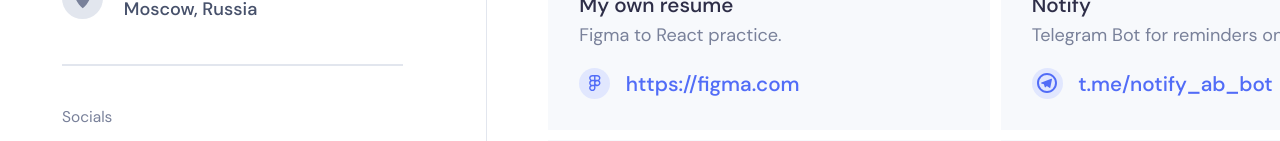
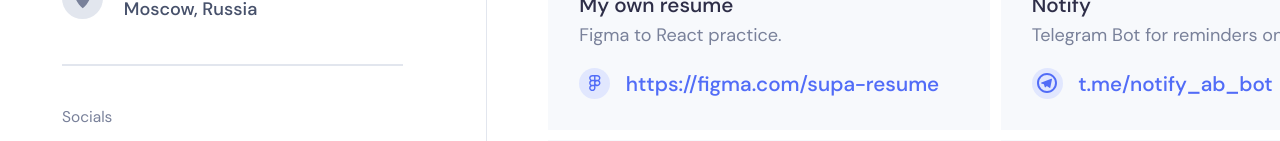
Before and after one commit to baaaka04/supa, a React (Vite) app: page / in a window 1280 px wide. Shown: the part 811-952 px from the top of the page. Built offline with nearby package versions, Linux system fonts and the light colour scheme.

Commit message:
fix: figma link

```diff
--- a/src/LastProjects.jsx
+++ b/src/LastProjects.jsx
@@ -15,8 +15,8 @@ export function LastProjects() {
         {
             name: 'My own resume',
             descr: 'Figma to React practice.',
-            link: 'https://figma.com',
-            linkText: 'https://figma.com',
+            link: 'https://www.figma.com/community/file/1087586245868299560',
+            linkText: 'https://figma.com/supa-resume',
             icon: <Figma />,
             jpg: resumeIMG
         },
```
